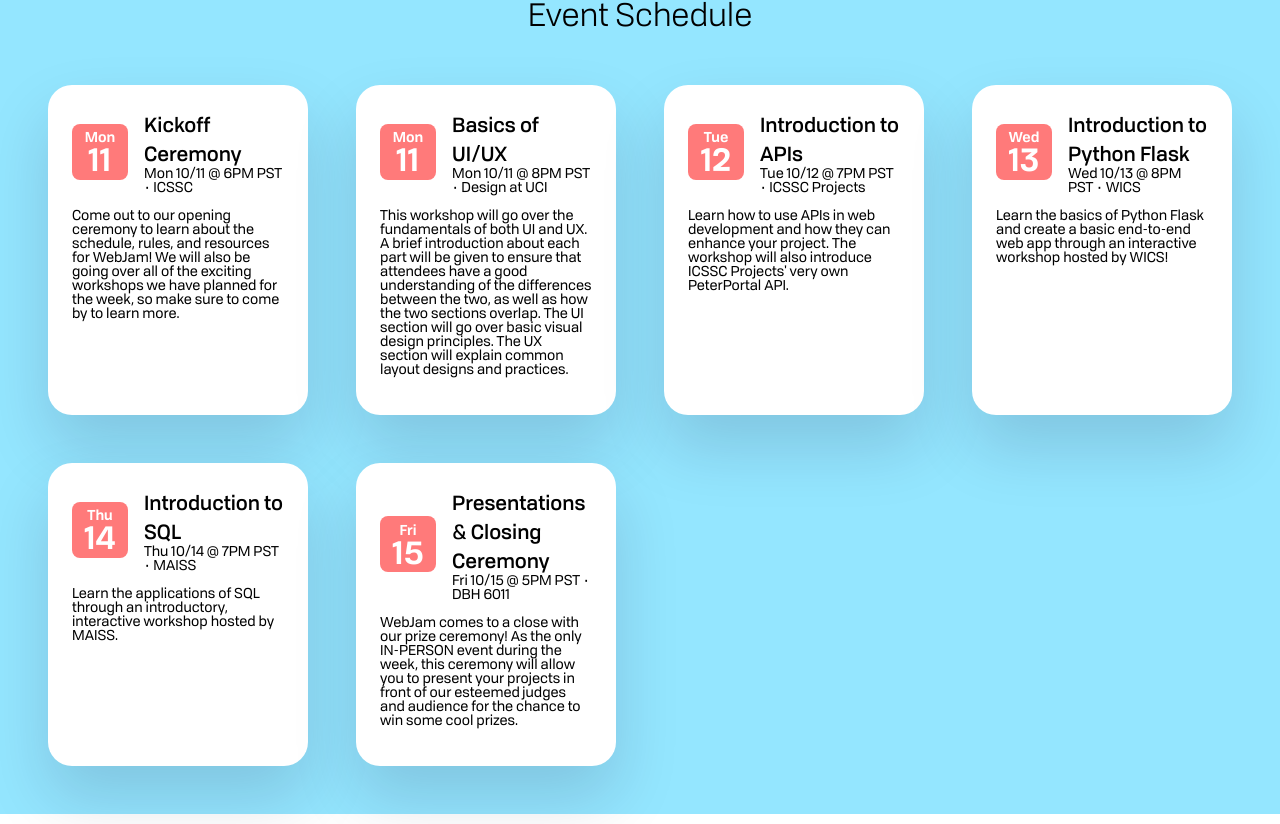
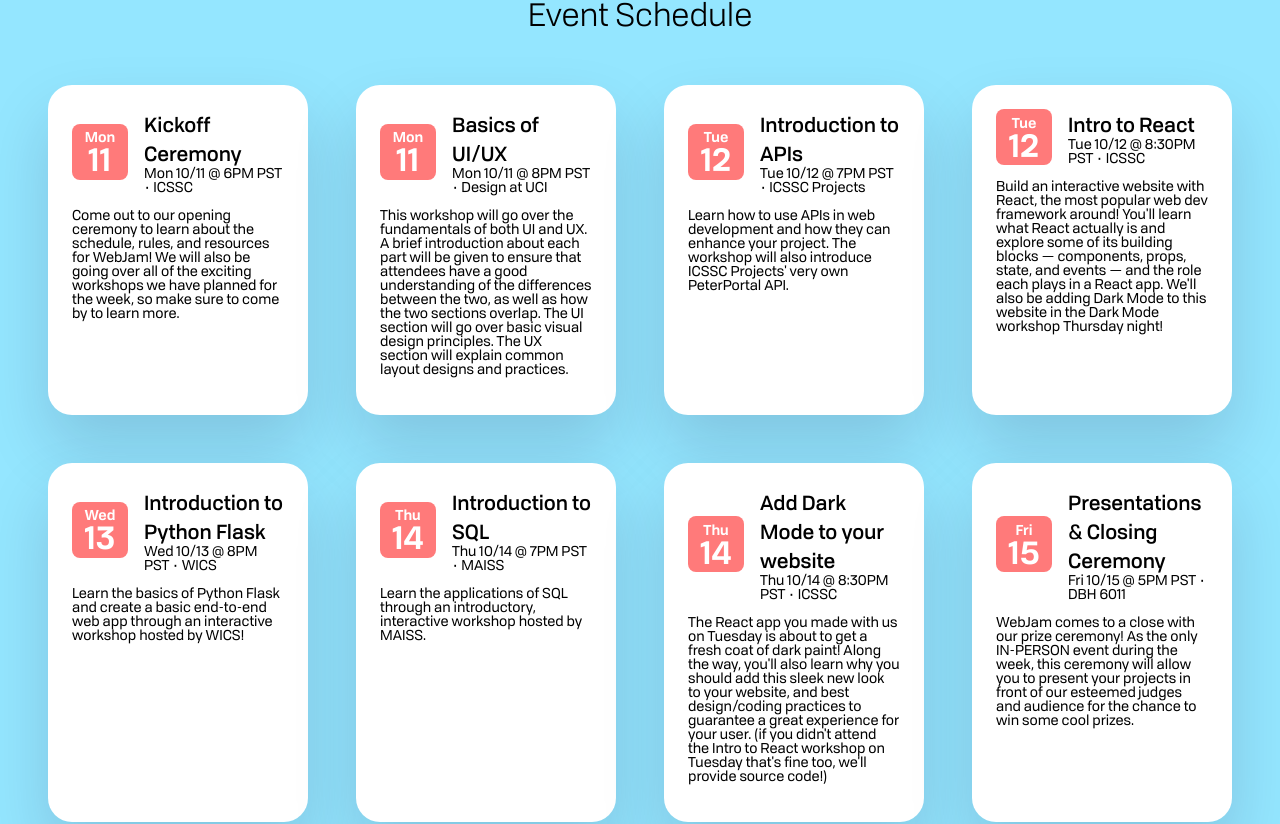
Before and after one commit to ryanmohta/webjam-2021, a React (Create React App) app: page / in a window 1280 px wide. Shown: the part 1088-1912 px from the top of the page. Built offline with nearby package versions, Linux system fonts and the light colour scheme.

Commit message:
Updated workshops (with my workshops!!)

```diff
--- a/src/events.js
+++ b/src/events.js
@@ -21,6 +21,13 @@ const events = [
     description: "Learn how to use APIs in web development and how they can enhance your project. The workshop will also introduce ICSSC Projects' very own PeterPortal API."
   },
   {
+    name: 'Intro to React',
+    weekday: 'Tue',
+    shortDate: 12,
+    info: 'Tue 10/12 @ 8:30PM PST • ICSSC',
+    description: "Build an interactive website with React, the most popular web dev framework around! You'll learn what React actually is and explore some of its building blocks — components, props, state, and events — and the role each plays in a React app. We'll also be adding Dark Mode to this website in the Dark Mode workshop Thursday night!"
+  },
+  {
     name: 'Introduction to Python Flask',
     weekday: 'Wed',
     shortDate: 13,
@@ -35,6 +42,13 @@ const events = [
     description: 'Learn the applications of SQL through an introductory, interactive workshop hosted by MAISS.'
   },
   {
+    name: 'Add Dark Mode to your website',
+    weekday: 'Thu',
+    shortDate: 14,
+    info: 'Thu 10/14 @ 8:30PM PST • ICSSC',
+    description: "The React app you made with us on Tuesday is about to get a fresh coat of dark paint! Along the way, you'll also learn why you should add this sleek new look to your website, and best design/coding practices to guarantee a great experience for your user. (if you didn't attend the Intro to React workshop on Tuesday that's fine too, we'll provide source code!)"
+  },
+  {
     name: 'Presentations & Closing Ceremony',
     weekday: 'Fri',
     shortDate: 15,
```
